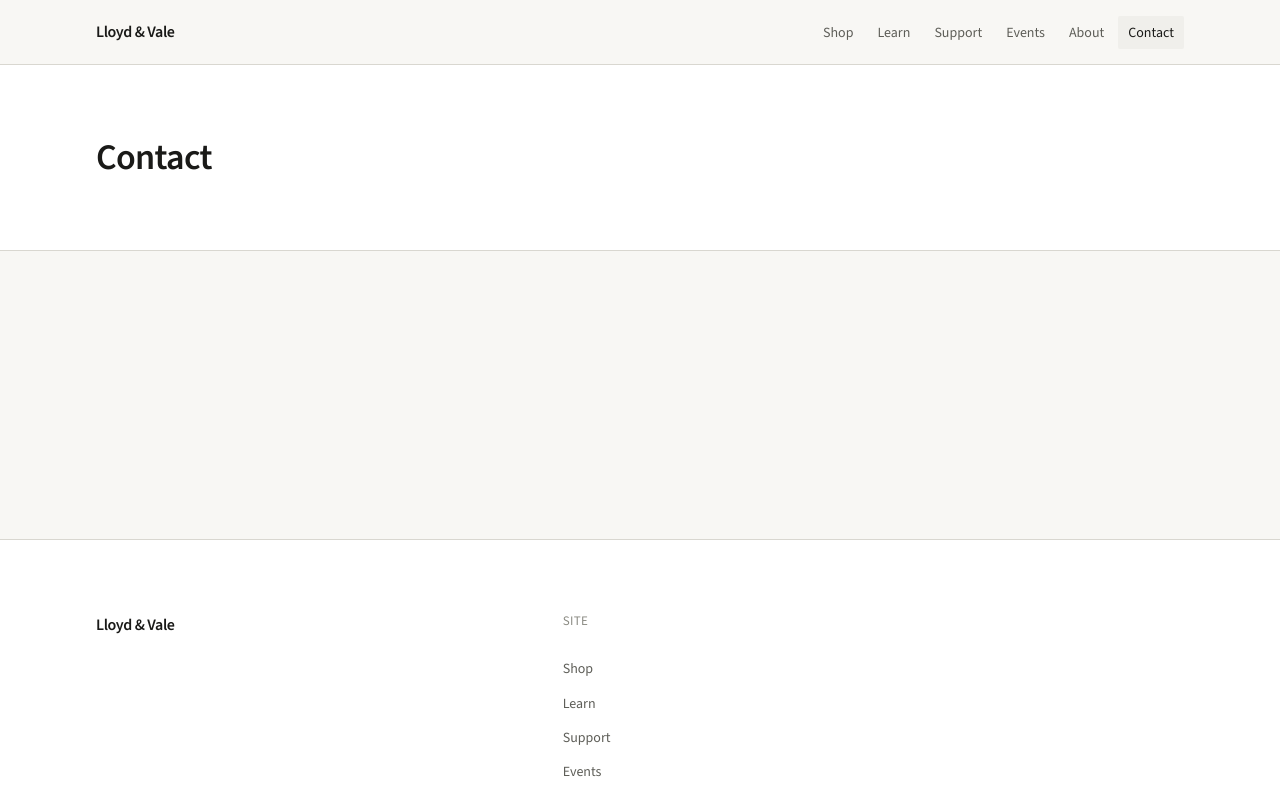
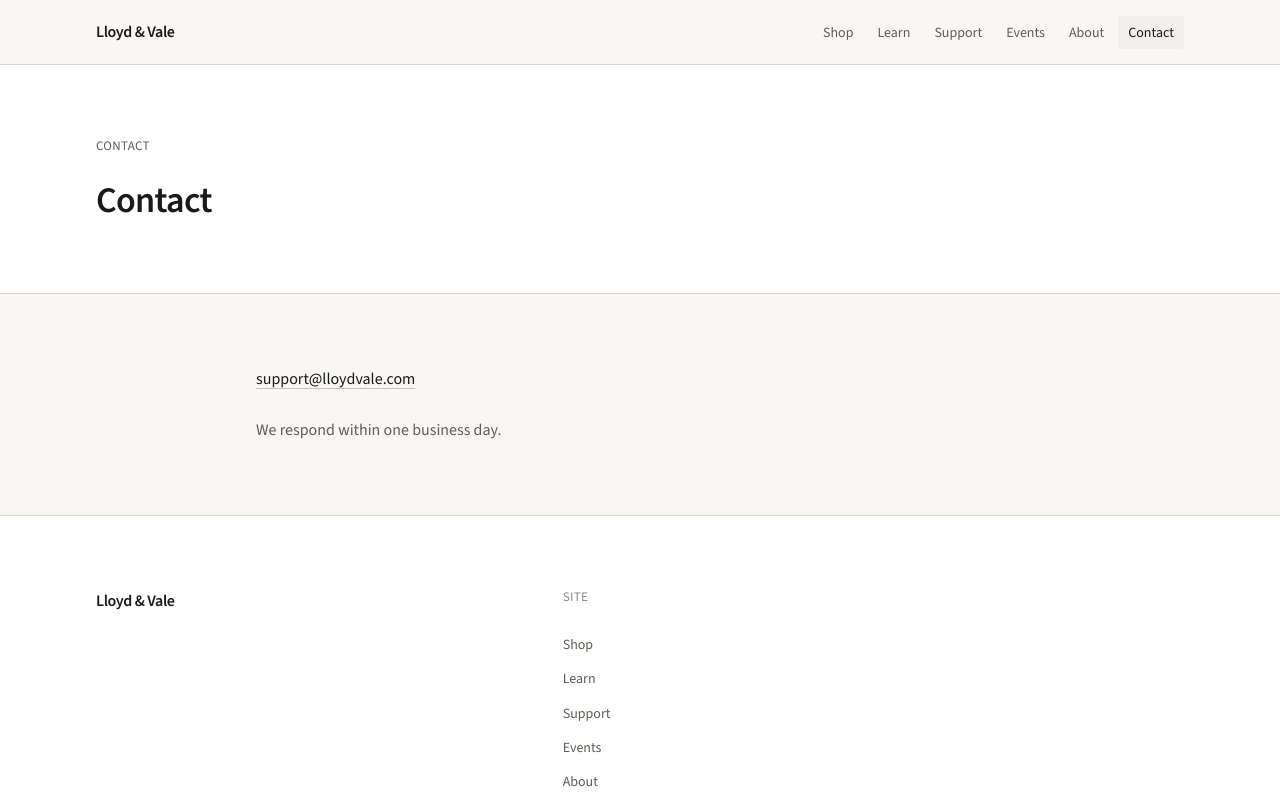
Before and after one commit to michaeldewong/lloyd-and-vale, a Next.js app: page /contact in a window 1280 px wide. Shown: the top 799 px of the page. Built offline with nearby package versions, Linux system fonts and the light colour scheme.

Commit message:
Implement Lloyd & Vale contact page

```diff
--- a/src/app/(site)/contact/page.tsx
+++ b/src/app/(site)/contact/page.tsx
@@ -1,6 +1,25 @@
-import { PageShell } from "@/components/layout/PageShell";
-import { pageTitles } from "@/content/navigation";
+import { PageHero } from "@/components/layout/PageHero";
+import { Section } from "@/components/layout/Section";
+import { contactPage } from "@/content/contact";
 
 export default function ContactPage() {
-  return <PageShell title={pageTitles.contact} />;
+  return (
+    <div className="w-full">
+      <PageHero title={contactPage.title} eyebrow={contactPage.eyebrow} />
+
+      <Section spacing="default">
+        <div className="mx-auto max-w-3xl space-y-(--spacing-stack-md)">
+          <p className="text-body">
+            <a
+              href={`mailto:${contactPage.email}`}
+              className="font-medium text-foreground underline decoration-border-strong underline-offset-4 transition-colors hover:text-accent"
+            >
+              {contactPage.email}
+            </a>
+          </p>
+          <p className="text-body text-muted">{contactPage.responseStandard}</p>
+        </div>
+      </Section>
+    </div>
+  );
 }
--- /dev/null
+++ b/src/content/contact.ts
@@ -0,0 +1,11 @@
+/**
+ * Contact page — Gate 1 Option A (no form).
+ * Operational contact details and locked response standard only.
+ */
+
+export const contactPage = {
+  eyebrow: "Contact",
+  title: "Contact",
+  email: "support@lloydvale.com",
+  responseStandard: "We respond within one business day.",
+} as const;
```
